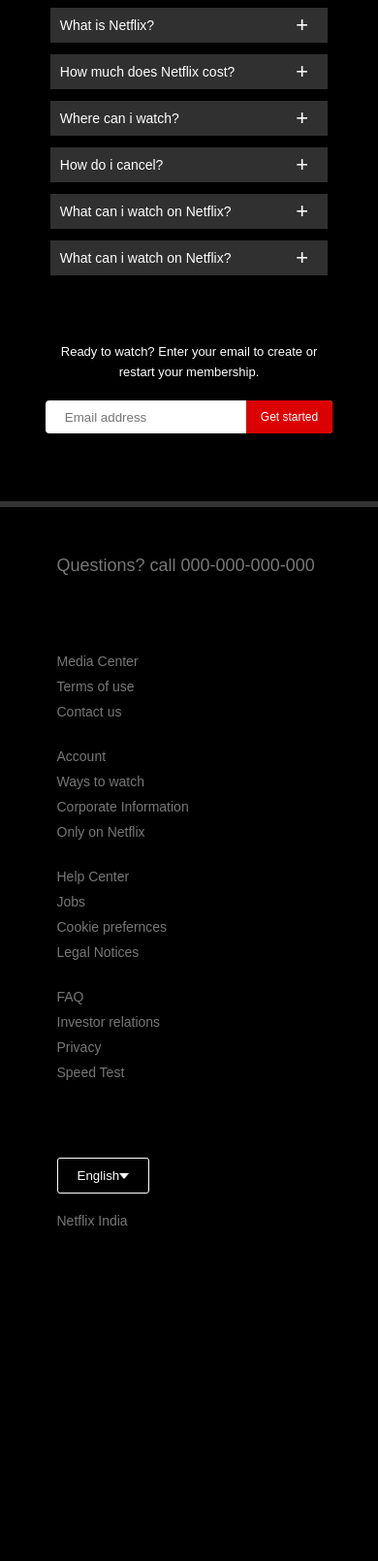
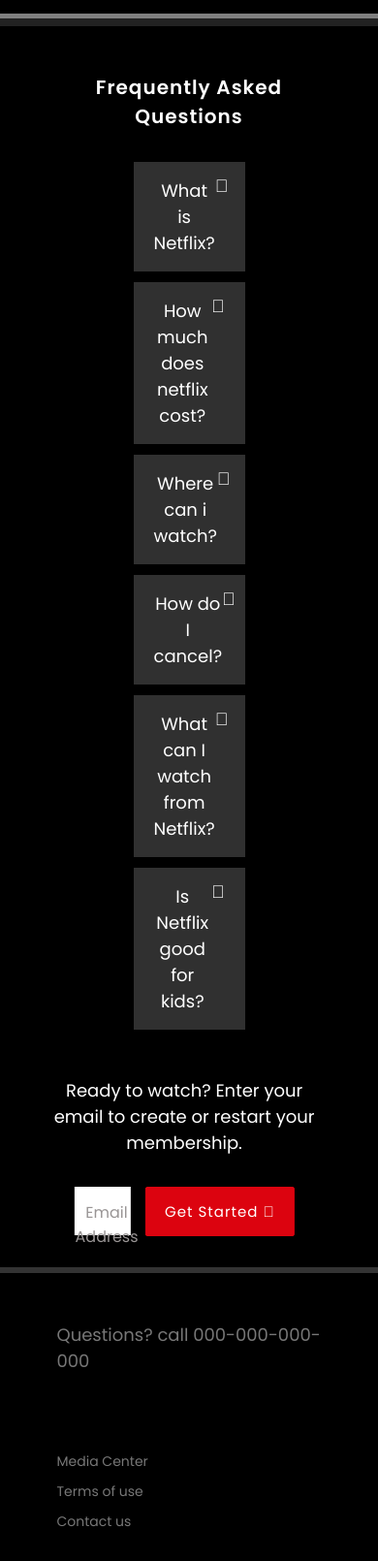
Before and after one commit to Sid-Dhawan-technocrat/Netflix_homepageAssignment, a plain HTML site: page index.html in a window 390 px wide. Shown: the part 2903-4513 px from the top of the page at 97% size. Before the commit the page ends 4190 px from the top, so only its background shows below. Drawn offline with Linux system fonts and the light colour scheme.

Commit message:
FinalCode-fullyUpdated

```diff
--- a/index.html
+++ b/index.html
@@ -5,74 +5,29 @@
     <meta charset="UTF-8">
     <meta name="viewport" content="width=device-width, initial-scale=1.0">
     <title>Netflix assignment</title>
-    <link rel="stylesheet" href="style.css">
-    <!-- <script>
-        var acc=document.getElementsById("first");
-        var close=document.getElementsByClassName("close")
-        var i;
-        for(i=0;i<acc.length;i++){
-            acc[i].onclick=function(){
-                this.nextElementSibling.toggle("show");
-            }
-            close[i].onclick=function(){
-                this.parentElement.classList.toggle("show");
-            }
-        }
-    </script> -->
-    <script>
-//         const accordionContent = document.querySelectorAll(".accordion-content");
+    <link rel="stylesheet" href="src/style.css">
 
-//   accordionContent.forEach((item,index)=>{
-//       let header = item.querySelector("header");
-//       header.addEventListener("click", ()=>{
-//           item.classList.toggle("is-open");
 
-//           let description = item.querySelector(".accordion-content-description");
-//           if(item.classList.contains("is-open")){
-//               // Scrollheight property return the height of
-//               // an element including padding
-//               description.style.height=`${description.scrollHeight}px`;
-//               item.querySelector("i").classList.replace("X","+");
-//           }else{
-//               description.style.height = "0px";
-//               item.querySelector("i").classList.replace("X","+");
-//           }
-//           // function to pass the index number of clicked header
-//           removeOpenedContent(index);
-//       })
-//   })
-
-//   function removeOpenedContent(index){
-//       accordionContent.forEach((item2,index2)=>{
-//           if(index != index2){
-//               item2.classList.remove("is-open");
-//               let descrip = item2.querySelector(".accordion-content-description");
-//               descrip.style.height="0px";
-//               item2.querySelector("i").classList.replace("fa-minus","fa-plus");
-//           }
-//       })
-//   }
-
-var acc = document.getElementsByClassName("accordion");
-var i;
-
-for (i = 0; i < acc.length; i++) {
-  acc[i].addEventListener("click", function() {
-    /* Toggle between adding and removing the "active" class,
-    to highlight the button that controls the panel */
-    this.classList.toggle("active");
-
-    /* Toggle between hiding and showing the active panel */
-    var panel = this.nextElementSibling;
-    if (panel.style.display === "block") {
-      panel.style.display = "none";
-    } else {
-      panel.style.display = "block";
-    }
-  });
-}
-
-    </script>
+    <!-- <script src="C:\Users\Dhruv\OneDrive\Desktop\Edureka\Netflix_homepageAssignment\index.js"></script>
+    <script src="https://cdn.jsdelivr.net/npm/bootstrap@5.0.2/dist/js/bootstrap.bundle.min.js" integrity="sha384-MrcW6ZMFYlzcLA8Nl+NtUVF0sA7MsXsP1UyJoMp4YLEuNSfAP+JcXn/tWtIaxVXM" crossorigin="anonymous"></script>
+    <script src="https://kit.fontawesome.com/7cd7f93ee0.js" crossorigin="anonymous"></script> -->
+    <link
+      rel="stylesheet"
+      href="https://pro.fontawesome.com/releases/v5.10.0/css/all.css"
+      integrity="sha384-AYmEC3Yw5cVb3ZcuHtOA93w35dYTsvhLPVnYs9eStHfGJvOvKxVfELGroGkvsg+p"
+      crossorigin="anonymous"
+    />
+    <link rel="preconnect" href="https://fonts.googleapis.com" />
+    <link rel="preconnect" href="https://fonts.gstatic.com" crossorigin />
+    <link
+      href="https://fonts.googleapis.com/css2?family=Poppins:ital,wght@0,100;0,200;0,300;0,400;0,500;0,600;0,700;0,800;0,900;1,100;1,200;1,300;1,400;1,500;1,600;1,700;1,800;1,900&display=swap"
+      rel="stylesheet"
+    />
+    <title>Netflix India - Watch TV Shows Online, Watch Movies Online</title>
+    <link
+      rel="icon"
+      href="http://pngimg.com/uploads/netflix/small/netflix_PNG15.png"
+    />
 </head>
 
 <body>
@@ -164,99 +119,121 @@ for (i = 0; i < acc.length; i++) {
                 </p>
             </div>
         </div>
+    </div>
 
-    </div>
-    <div class="faq">
-        <h2>
-            Frequently Asked questions
-        </h2>
-        <ul class="accordion">
-            <li>
-                <input type="radio" name="accordion" id="first">
-                <label for="first" class="accordion-content-title">What is Netflix?</label>
-                <div class="content accordion-collapse collapse show" id="collapseOne">
-
-                    <p class="accordion-content-description">
-                        Netflix is a streaming service that offers a wide variety of award-winning TV shows, movies,
-                        anime, documentaries and more – on thousands of internet-connected devices.
-
-                        You can watch as much as you want, whenever you want, without a single ad – all for one low
-                        monthly price. There's always something new to discover, and new TV shows and movies are added
+    <section class="FAQ__list__container">
+        <h1 class="FAQ__heading">Frequently Asked Questions</h1>
+        <div class="FAQ__list">
+          <div class="FAQ__accordian">
+            <button class="FAQ__title">
+              What is Netflix?<i class="fal fa-plus"></i>
+            </button>
+            <div class="FAQ__visible">
+              <p>
+                Netflix is a streaming service that offers a wide variety of
+                award-winning TV shows, movies, anime, documentaries and more –
+                on thousands of internet-connected devices.
+              </p>
+              <p>
+                You can watch as much as you want, whenever you want, without a
+                single ad – all for one low monthly price. There's always
+                something new to discover, and new TV shows and movies are added
                 every week!
               </p>
-
             </div>
-            </li>
-            <li>
-                <input type="radio" name="accordion" id="second">
-                <label for="second">How much does Netflix cost?</label>
-                <div class="content">
+          </div>
+          <div class="FAQ__accordian">
+            <button class="FAQ__title">
+              How much does netflix cost?<i class="fal fa-plus"></i>
+            </button>
+            <div class="FAQ__visible">
               <p>
-                        Watch Netflix on your smartphone, tablet, Smart TV, laptop, or streaming device, all for one
-                        fixed monthly fee. Plans range from ₹ 149 to ₹ 649 a month. No extra costs, no contracts.
+                Watch Netflix on your smartphone, tablet, Smart TV, laptop, or
+                streaming device, all for one fixed monthly fee. Plans range
+                from ₹ 199 to ₹ 799 a month. No extra costs, no contracts.
               </p>
             </div>
-            </li>
-            <li>
-                <input type="radio" name="accordion" id="third">
-                <label for="third">Where can i watch?</label>
-                <div class="content">
+          </div>
+          <div class="FAQ__accordian">
+            <button class="FAQ__title">
+              Where can i watch?<i class="fal fa-plus"></i>
+            </button>
+            <div class="FAQ__visible">
               <p>
-                        Watch anywhere, anytime. Sign in with your Netflix account to watch instantly on the web at
-                        netflix.com from your personal computer or on any internet-connected device that offers the
-                        Netflix app, including smart TVs, smartphones, tablets, streaming media players and game
-                        consoles.
-
-                        You can also download your favourite shows with the iOS, Android, or Windows 10 app. Use
-                        downloads to watch while you're on the go and without an internet connection. Take Netflix with
+                Watch anywhere, anytime, on an unlimited number of devices. Sign
+                in with your Netflix account to watch instantly on the web at
+                netflix.com from your personal computer or on any
+                internet-connected device that offers the Netflix app, including
+                smart TVs, smartphones, tablets, streaming media players and
+                game consoles.
+              </p>
+              <p>
+                You can also download your favourite shows with the iOS,
+                Android, or Windows 10 app. Use downloads to watch while you're
+                on the go and without an internet connection. Take Netflix with
                 you anywhere.
               </p>
             </div>
-            </li>
-            <li>
-                <input type="radio" name="accordion" id="fourth">
-                <label for="fourth">How do i cancel?</label>
-                <div class="content">
+          </div>
+          <div class="FAQ__accordian">
+            <button class="FAQ__title">
+              How do I cancel?<i class="fal fa-plus"></i>
+            </button>
+            <div class="FAQ__visible">
               <p>
-                        Netflix is flexible. There are no annoying contracts and no commitments. You can easily cancel
-                        your account online in two clicks. There are no cancellation fees – start or stop your account
-                        anytime.
+                Netflix is flexible. There are no annoying contracts and no
+                commitments. You can easily cancel your account online in two
+                clicks. There are no cancellation fees – start or stop your
+                account anytime.
               </p>
             </div>
-            </li>
-            <li>
-                <input type="radio" name="accordion" id="fifth">
-                <label for="fifth">What can i watch on Netflix?</label>
-                <div class="content">
+          </div>
+          <div class="FAQ__accordian">
+            <button class="FAQ__title">
+              What can I watch from Netflix?<i class="fal fa-plus"></i>
+            </button>
+            <div class="FAQ__visible">
               <p>
-                        Netflix has an extensive library of feature films, documentaries, TV shows, anime, award-winning
-                        Netflix originals, and more. Watch as much as you want, anytime you want.
+                Netflix has an extensive library of feature films,
+                documentaries, TV shows, anime, award-winning Netflix originals,
+                and more. Watch as much as you want, anytime you want.
               </p>
             </div>
-            </li>
-
-            <li>
-                <input type="radio" name="accordion" id="sixth">
-                <label for="sixth">What can i watch on Netflix?</label>
-                <div class="content">
+          </div>
+          <div class="FAQ__accordian">
+            <button class="FAQ__title">
+              Is Netflix good for kids?<i class="fal fa-plus"></i>
+            </button>
+            <div class="FAQ__visible">
               <p>
-                        The Netflix Kids experience is included in your membership to give parents control while kids
-                        enjoy family-friendly TV shows and films in their own space.
-
-                        Kids profiles come with PIN-protected parental controls that let you restrict the maturity
-                        rating of content kids can watch and block specific titles you don’t want kids to see.
+                The Netflix Kids experience is included in your membership to
+                give parents control while kids enjoy family-friendly TV shows
+                and films in their own space.
+              </p>
+              <p>
+                Kids profiles come with PIN-protected parental controls that let
+                you restrict the maturity rating of content kids can watch and
+                block specific titles you don’t want kids to see.
               </p>
             </div>
-            </li>
-        </ul>
-        <small>
-            Ready to watch? Enter your email to create or restart your membership.
-        </small>
-        <form class="email-signup">
-            <input type="email" placeholder="Email address" required>
-            <button type="submit">Get started</button>
-        </form>
           </div>
+        </div>
+        <div class="FAQ__get__started__email">
+          <h3>
+            Ready to watch? Enter your email to create or restart your
+            membership.
+          </h3>
+          <div class="email__form__container">
+            <div class="form__container">
+              <input type="email" class="email__input" placeholder=" " />
+              <label class="email__label">Email Address</label>
+            </div>
+            <button class="primary__button">
+              Get Started <i class="fal fa-chevron-right"></i>
+            </button>
+          </div>
+        </div>
+      </section>
 
     <div class="footer">
         <h2>
@@ -296,6 +273,9 @@ for (i = 0; i < acc.length; i++) {
             Netflix India
         </p>
     </div>
+    <script src="./src/index.js">
+    </script>
 </body>
 
+
 </html>
--- a/style.css
+++ b/src/style.css
@@ -153,58 +153,9 @@ nav button{
     font-size:40px;
 }
 
-.accordion{
-    margin:60px auto;
-    width:100%;
-    max-width:750px;
-}
 
-.accordion li{
-    list-style:none;
-    width:100%;
-    padding:5px;
-}
 
-.accordion li label{
-    display:flex;
-    align-items:center;
-    padding:20px;
-    font-size:18px;
-    font-weight:500;
-    background:#303030;
-    margin-bottom:2px;
-    cursor:pointer;
-    position:relative;
-}
-label::after{
-    content:'+';
-    font-size:34px;
-    position:absolute;
-    right:20px;
-    transition:transform 0.5s;
-}
 
-input[type="radio"]{
-    display:none;
-}
-
-.accordion .content{
-    background:#303030;
-    text-align:left;
-    padding:0 20px;
-    max-height:0;
-    overflow:hidden;
-    transition:max-height 0.5s, padding 0.5s
-}
-
-.accordion input[type="radio"]:checked+label+.content{
-    max-height:600px;
-    padding:30px 20px;
-}
-
-.accordion input[type="radio"]:checked+label::after{
-    transform:rotate(135deg);
-}
 
 .faq .email-signup{
     max-width:600px;
@@ -322,8 +273,140 @@ input[type="radio"]{
     label::after{
         font-size:22px;
     }
+    .FAQ__title {
+        font-size: 20px;
+      }
+      .FAQ__heading {
+        font-size: 38px;
+        font-weight: 500;
+        letter-spacing: 1px;
+      }
+      .FAQ__list {
+        padding: 1rem 5rem;
+      }
+      .FAQ__get__started__email {
+        width: 75%;
+        display: flex;
+        flex-direction: column;
+        justify-content: center;
+        transform: translateX(15%);
+      }
 }
 
 .border-set-bottom{
     border-bottom:5px solid grey !important;
 }
+.FAQ__accordian {
+    width: 50%;
+  }
+
+  .FAQ__title {
+    width: 100%;
+    display: flex;
+    justify-content: space-between;
+    padding: 15px 20px;
+    font-size: 18px;
+    background-color: #303030;
+    border: 1px solid #303030;
+    color: white;
+  }
+
+  .FAQ__visible {
+    background-color: #303030;
+    border-top: 1px solid black;
+    max-height: 0;
+    overflow: hidden;
+    transition: max-height 0.5s ease-in-out;
+  }
+
+  .FAQ__visible > p {
+    margin: 1rem;
+  }
+  .FAQ__list__container {
+    border-top: 8px solid #222;
+    padding: 2rem 0;
+  }
+  .FAQ__heading {
+    font-size: 20px;
+    text-align: center;
+    font-weight: 600;
+    margin: 1rem 3rem;
+  }
+
+  .FAQ__list {
+    display: flex;
+    flex-direction: column;
+    justify-content: center;
+    align-items: center;
+    gap: 10px;
+  }
+
+  .FAQ__get__started__email {
+    text-align: center;
+  }
+
+  .FAQ__get__started__email > h3 {
+    font-size: 18px;
+    font-weight: 400;
+    margin: 2rem 0;
+  }
+
+
+  .primary__button {
+    background-color: #dc030f;
+    border: 1px solid #dc030f;
+    color: white;
+    padding: 0.8rem 1.2rem;
+    border-radius: 2px;
+    font-size: 15px;
+    letter-spacing: 1px;
+}
+
+.email__input {
+    border: none;
+    background: transparent;
+    width: 100%;
+    height: 100%;
+    padding-left: 7px;
+  }
+
+.email__label {
+    color: black;
+    position: absolute;
+    top: 28%;
+    left: 2%;
+    color: rgb(153, 149, 149);
+    transition: 0.5s;
+  }
+
+  .email__form__container {
+    display: flex;
+    flex-direction: row;
+    justify-content: center;
+    align-content: center;
+    gap: 15px;
+
+  }
+
+  .form__container {
+    background-color: white;
+    width: 20%;
+    height: 50px;
+    position: relative;
+  }
+
+  .email__input:focus + .email__label {
+    top: 0.2rem;
+    font-size: 10px;
+  }
+
+
+  .email__input:not(:placeholder-shown).email__input:not(:focus) + .email__label {
+    top: 0.2rem;
+    font-size: 10px;
+  }
+
+
+  .email__input:focus-visible {
+    outline: none;
+  }
```
Also changed, not shown: src/index.js (added, +41 -0 lines). Lines whose indentation alone changed are shown as unchanged.
